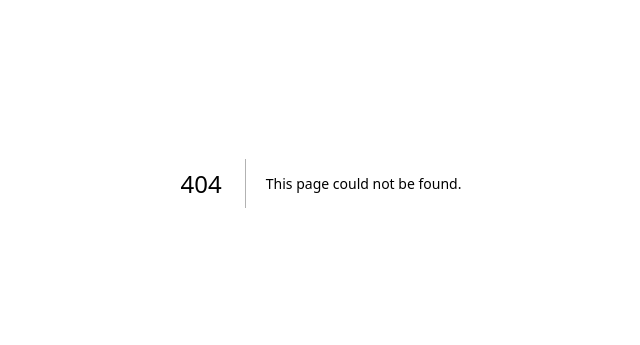
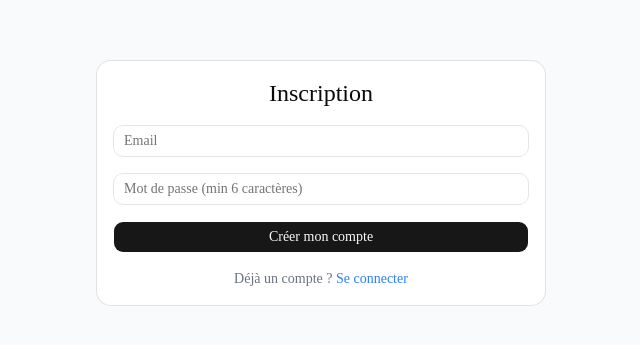
Before and after one commit to bluejava4002/my-app, a Next.js app: page /signup in a window 1280 px wide. Before the commit this address had no page. Shown: the part 217-562 px from the top of the page, without its empty margins (319-959 px from the left). Built offline with nearby package versions, Linux system fonts and the light colour scheme; no server answers.

Commit message:
Auth et CRUD complet

```diff
--- /dev/null
+++ b/app/login/page.tsx
@@ -0,0 +1,68 @@
+"use client"
+import { useState } from "react"
+import { supabase } from "@/lib/supabase"
+import { Button } from "@/components/ui/button"
+import { Input } from "@/components/ui/input"
+import { Card, CardContent, CardHeader, CardTitle } from "@/components/ui/card"
+import { useRouter } from "next/navigation"
+import Link from "next/link"
+
+export default function Login() {
+  const [email, setEmail] = useState("")
+  const [password, setPassword] = useState("")
+  const [loading, setLoading] = useState(false)
+  const [error, setError] = useState("")
+  const router = useRouter()
+
+  async function handleLogin() {
+    setLoading(true)
+    setError("")
+
+    const { error } = await supabase.auth.signInWithPassword({
+      email,
+      password
+    })
+
+    if (error) {
+      setError("Email ou mot de passe incorrect")
+    } else {
+      router.push("/")
+    }
+
+    setLoading(false)
+  }
+
+  return (
+    <main className="min-h-screen flex items-center justify-center bg-gray-50">
+      <Card className="w-full max-w-md">
+        <CardHeader>
+          <CardTitle className="text-2xl text-center">Connexion</CardTitle>
+        </CardHeader>
+        <CardContent className="flex flex-col gap-4">
+          {error && <p className="text-red-500 text-sm">{error}</p>}
+          <Input
+            type="email"
+            placeholder="Email"
+            value={email}
+            onChange={(e) => setEmail(e.target.value)}
+          />
+          <Input
+            type="password"
+            placeholder="Mot de passe"
+            value={password}
+            onChange={(e) => setPassword(e.target.value)}
+          />
+          <Button onClick={handleLogin} disabled={loading}>
+            {loading ? "Connexion..." : "Se connecter"}
+          </Button>
+          <p className="text-center text-sm text-gray-500">
+            {"Pas encore de compte ? "}
+            <Link href="/signup" className="text-blue-500 hover:underline">
+              {"S'inscrire"}
+            </Link>
+          </p>
+        </CardContent>
+      </Card>
+    </main>
+  )
+}
--- a/app/page.tsx
+++ b/app/page.tsx
@@ -6,40 +6,63 @@ import { Card, CardContent, CardHeader, CardTitle } from '@/components/ui/card'
 import { Button } from '@/components/ui/button'
 
 export default function Home() {
-  const [posts, setPosts] = useState<any[]>([])
+  const [posts, setPosts] = useState<{ id: number; title: string; content: string; created_at: string }[]>([])
+  const [user, setUser] = useState<{ id: string; email?: string } | null>(null)
 
   useEffect(() => {
     async function fetchPosts() {
-      const { data } = await supabase
-        .from('posts')
-        .select('*')
+      const { data } = await supabase.from('posts').select('*')
       if (data) setPosts(data)
     }
+
+    async function fetchUser() {
+      const { data: { user } } = await supabase.auth.getUser()
+      setUser(user)
+    }
+
     fetchPosts()
+    fetchUser()
   }, [])
 
   async function handleDelete(id: number) {
-    await supabase
-      .from('posts')
-      .delete()
-      .eq('id', id)
+    await supabase.from('posts').delete().eq('id', id)
     setPosts(posts.filter((post) => post.id !== id))
+  }
+
+  async function handleLogout() {
+    await supabase.auth.signOut()
+    setUser(null)
   }
 
   return (
     <main className="p-10 max-w-4xl mx-auto">
       <div className="flex justify-between items-center mb-8">
         <h1 className="text-3xl font-bold">Mon Blog</h1>
+        <div className="flex gap-2">
+          {user ? (
+            <>
               <Link href="/new-post">
                 <Button>+ Nouveau post</Button>
               </Link>
+              <Button variant="outline" onClick={handleLogout}>
+                Déconnexion
+              </Button>
+            </>
+          ) : (
+            <Link href="/login">
+              <Button variant="outline">Se connecter</Button>
+            </Link>
+          )}
         </div>
+      </div>
+
       <div className="grid grid-cols-1 gap-6">
         {posts?.map((post) => (
           <Card key={post.id}>
             <CardHeader>
               <div className="flex justify-between items-center">
                 <CardTitle>{post.title}</CardTitle>
+                {user && (
                   <div className="flex gap-2">
                     <Link href={`/edit-post/${post.id}`}>
                       <Button variant="outline" size="sm">Modifier</Button>
@@ -52,6 +75,7 @@ export default function Home() {
                       Supprimer
                     </Button>
                   </div>
+                )}
               </div>
             </CardHeader>
             <CardContent>
--- /dev/null
+++ b/app/signup/page.tsx
@@ -0,0 +1,72 @@
+"use client"
+import { useState } from "react"
+import { supabase } from "@/lib/supabase"
+import { Button } from "@/components/ui/button"
+import { Input } from "@/components/ui/input"
+import { Card, CardContent, CardHeader, CardTitle } from "@/components/ui/card"
+import Link from "next/link"
+
+export default function Signup() {
+  const [email, setEmail] = useState("")
+  const [password, setPassword] = useState("")
+  const [loading, setLoading] = useState(false)
+  const [success, setSuccess] = useState(false)
+  const [error, setError] = useState("")
+
+  async function handleSignup() {
+    setLoading(true)
+    setError("")
+
+    const { error } = await supabase.auth.signUp({
+      email,
+      password
+    })
+
+    if (error) {
+      setError(error.message)
+    } else {
+      setSuccess(true)
+    }
+
+    setLoading(false)
+  }
+
+  return (
+    <main className="min-h-screen flex items-center justify-center bg-gray-50">
+      <Card className="w-full max-w-md">
+        <CardHeader>
+          <CardTitle className="text-2xl text-center">Inscription</CardTitle>
+        </CardHeader>
+        <CardContent className="flex flex-col gap-4">
+          {success && (
+            <p className="text-green-500 text-sm">
+              {"Compte créé ! Vérifiez votre email pour confirmer."}
+            </p>
+          )}
+          {error && <p className="text-red-500 text-sm">{error}</p>}
+          <Input
+            type="email"
+            placeholder="Email"
+            value={email}
+            onChange={(e) => setEmail(e.target.value)}
+          />
+          <Input
+            type="password"
+            placeholder="Mot de passe (min 6 caractères)"
+            value={password}
+            onChange={(e) => setPassword(e.target.value)}
+          />
+          <Button onClick={handleSignup} disabled={loading}>
+            {loading ? "Inscription..." : "Créer mon compte"}
+          </Button>
+          <p className="text-center text-sm text-gray-500">
+            {"Déjà un compte ? "}
+            <Link href="/login" className="text-blue-500 hover:underline">
+              Se connecter
+            </Link>
+          </p>
+        </CardContent>
+      </Card>
+    </main>
+  )
+}
```
Also changed, not shown: 1 other file (tests, documents, lock files or other folders). Lines whose indentation alone changed are shown as unchanged.
